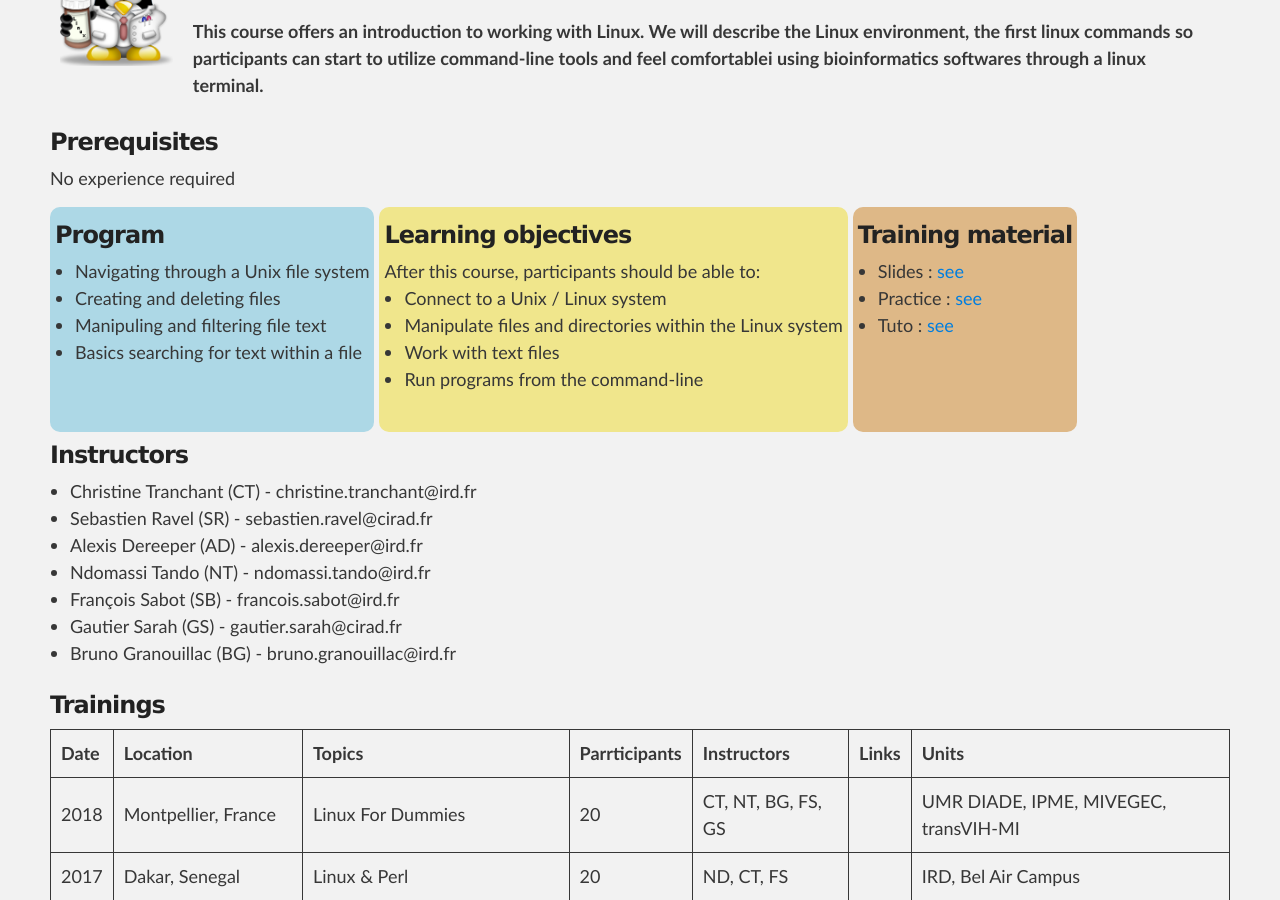
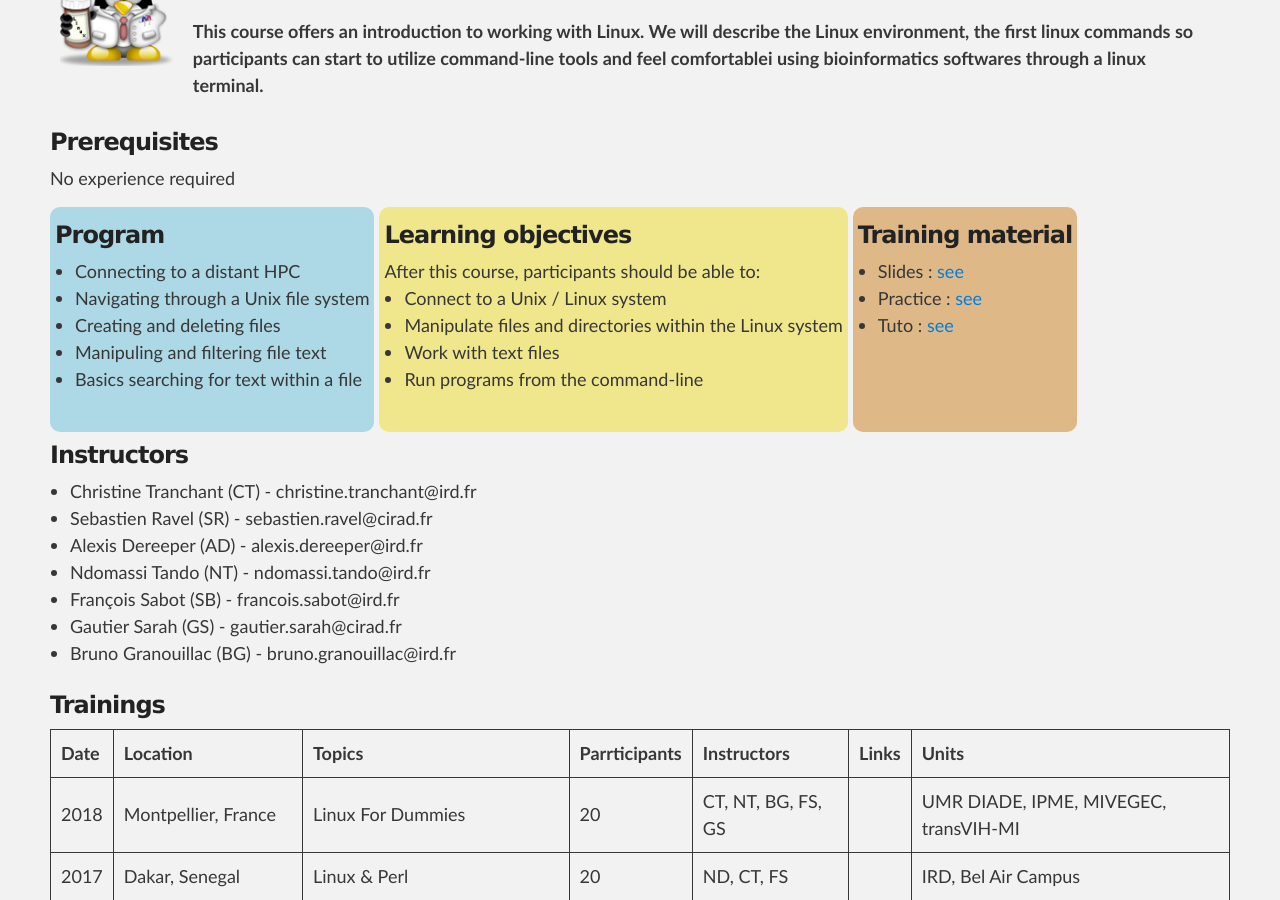
Before and after one commit to SouthGreenPlatform/trainings, a Jekyll site: the page built from _pages/linux.md, in a window 1280 px wide and 900 px high, scrolled down 354 px. Built offline with Jekyll 4.4.1, drawn with Linux system fonts in a browser that asks for light colours; nearby versions of some CDN libraries.

Commit message:
Update linux.md

```diff
--- a/_pages/linux.md
+++ b/_pages/linux.md
@@ -21,6 +21,7 @@ No experience required
 <div id="colonne1">
 <h3>Program</h3>
 <ul>
+<li> Connecting to a distant HPC </li>
 <li> Navigating through a Unix file system</li>
 <li> Creating and deleting files</li>
 <li> Manipuling and filtering file text </li>
```
